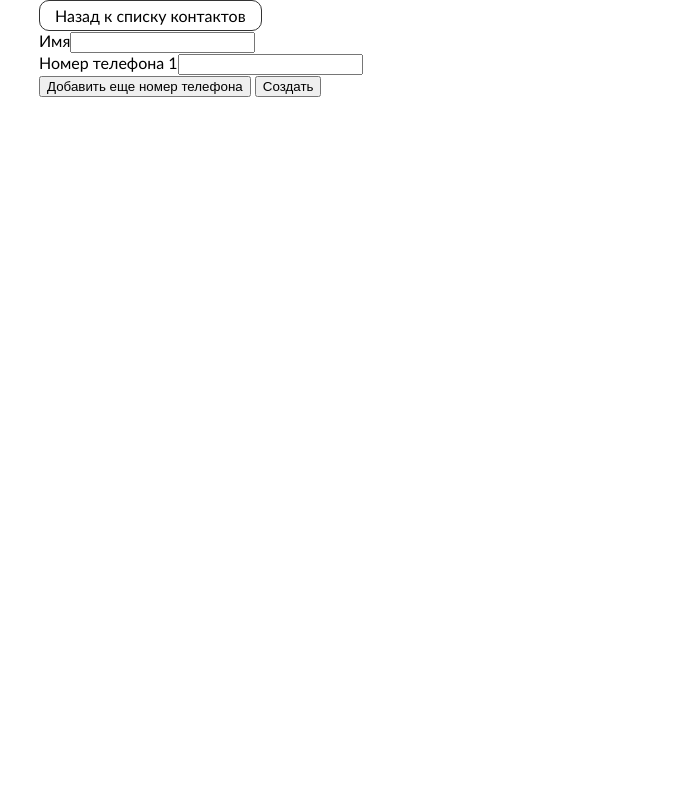
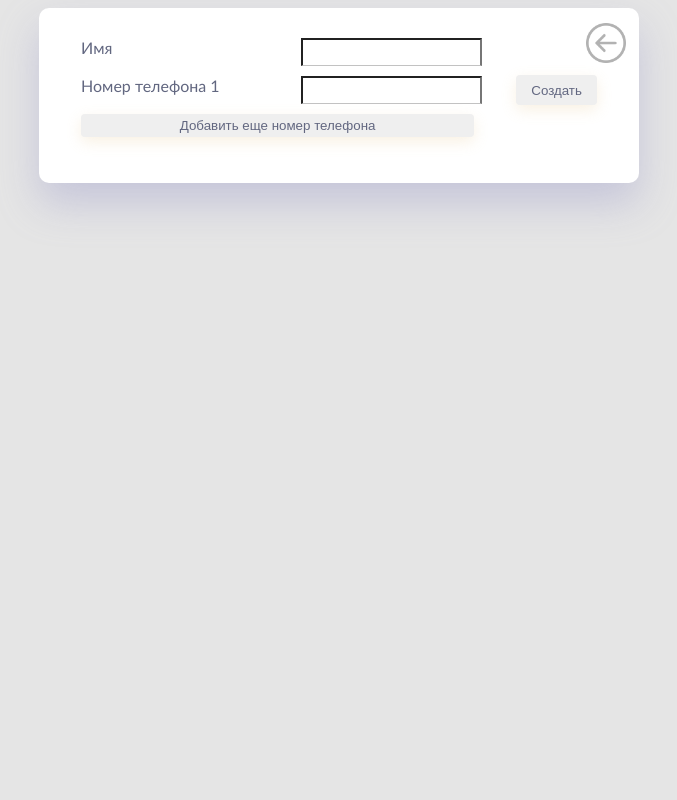
Before and after one commit to IlyasShingarov/CRUD, a PHP site: page /add.php in a window 1280 px wide. Shown: the whole page, without its empty margins (301-978 px from the left). Run offline with PHP 8.4, Linux system fonts and the light colour scheme; some libraries are stand-ins or nearby versions.

Commit message:
work in mcdonalds

```diff
--- a/add.php
+++ b/add.php
@@ -1,13 +1,26 @@
 <link rel="stylesheet" href="/assets/css/style.css">
 
-<a href="/" class="btn">Назад к списку контактов</a>
+<div class="main main__add">
 
-<form action="" method="post">
-    <label>Имя<input type="text" name="name"></label>
-    <div class="phones_list"></div>
-    <button type="button" id="add_btn_phone"> Добавить еще номер телефона</button>
-    <button type="submit">Создать</button>
-</form>
+    <a href="/" class="back"><img src="back.png" alt=""></a>
+
+    <form class="form" action="" method="post">
+        <div class="form__list">
+
+            <div class="card">
+                <label class="label">Имя</label>
+                <input class="input" type="text" name="name">
+            </div>
+
+            <div class="list">
+
+                </div>
+
+                <button class="add btn" type="button" id="add_btn_phone"> Добавить еще номер телефона</button>
+            </div>
+        <button class="create btn"type="submit">Создать</button>
+    </form>
+</div>
 
 <?php
 include_once "./config_db.php";
@@ -21,23 +34,36 @@ if($_SERVER["REQUEST_METHOD"] == "POST")
 ?>
 
 <script>
+
     let id = 0;
     function add_phone_field(e) {
             e.preventDefault();
         id++;
 
-        let list = document.querySelector(".phones_list");
+        let list = document.querySelector(".list");
 
+        let div = document.createElement("div");
+        let close = document.createElement("button");
+        div.classList.add("card");
+        close.classList.add("close");
         let label = document.createElement('label');
         label.className="phone";
         label.innerText = "Номер телефона " + id;
+        label.classList.add("label");
 
         let inp = document.createElement("input");
         inp.type="tel";
         inp.name="phone["+ (id - 1) +"]";
-        label.appendChild(inp);
-        list.appendChild(label);
+        inp.classList.add("input");
+        div.appendChild(label);
+        div.appendChild(inp);
+        // div.appendChild(close);
+
+        list.appendChild(div);
+
     }
+
+
 
     function init(e) {
         add_phone_field(e);
--- a/assets/css/style.css
+++ b/assets/css/style.css
@@ -4,28 +4,38 @@
 }
 
 body {
-    max-width:600px;
+    font-family: Calibri, serif;
+    background-color: #E5E5E5;
+
+}
+.main {
+    padding: 30px;
     margin:auto;
-    font-family: Calibri, serif;
+    color: #626780;
+    max-width: 600px;
+    background: #FFFFFF;
+    box-shadow: 0px 20px 40px rgba(149, 149, 201, 0.4);
+    border-radius: 10px;
+
 }
-
 .phone {
     display: block;
 }
 
 .btn {
-    border: 1px solid #333;
-    display: inline-block;
+    border: none;
     padding: 5px 15px;
     text-decoration: none;
-    border-radius: 10px;
-    color: #000;
+    border-radius: 4px;
+    color: #626780;
+    box-shadow: 0px 5px 15px rgba(227, 184, 115, 0.2);
+  transition: box-shadow 0.2s;
 }
 
 .btn:hover {
-    box-shadow: 0 0 5px rgba(0,0,0,0.3);
-    background: linear-gradient(to bottom, #fcfff4, #62625c);
-    color: #a00;
+    cursor: pointer;
+    box-shadow: none;
+  box-shadow: 0px 5px 10px rgba(149, 149, 201, 0.4);
 }
 
 .del_btn
@@ -38,9 +48,139 @@ body {
     /*fonst-size:10px;*/
 }
 
+.form__interface {
+    display: flex;
+    justify-content: space-between;
+    padding: 18px;
+}
+
+.footer__form {
+    display: flex;
+    justify-content: space-around;
+    margin-bottom: 30px;
+}
+
+.head {
+    display: flex;
+    justify-content: space-between;
+}
+
 .user {
     padding:10px;
-    margin:10px;
+    margin-bottom: 15px;
     box-shadow:0px 0px 10px 1px rgba(0,0,0,0.4);
     border-radius:10px;
+
+
 }
+
+
+
+/* add number */
+
+.main__add {
+    /* display: flex; */
+    position: relative;
+}
+
+img {
+    max-width: 40px;
+    max-height: 40px;
+}
+
+.back {
+    position: absolute;
+    right: 25px;
+    top: 15px;
+    max-width: 28px;
+    max-height: 28px;
+    opacity: 0.3;
+  }
+  .back:hover {
+    opacity: 1;
+  }
+
+.close {
+
+
+    width: 28px;
+    height: 28px;
+    opacity: 0.3;
+  }
+  .close:hover {
+    opacity: 1;
+  }
+  .close:before, .close:after {
+    position: absolute;
+    left: 0px;
+    content: ' ';
+    height: 28px;
+    width: 2px;
+    background-color: #333;
+  }
+  .close:before {
+    transform: rotate(45deg);
+  }
+  .close:after {
+    transform: rotate(-45deg);
+  }
+
+
+.form {
+    display: flex;
+    justify-content: space-around;
+}
+
+.form__list {
+
+}
+
+.create {
+    margin-left: 10px;
+    margin-top: 37px;
+    max-height: 30px;
+}
+
+.card {
+    display: flex;
+    justify-content: start;
+    margin-bottom: 10px;
+}
+
+.add {
+    min-width: 393px;
+    padding: 4px 8px;
+}
+
+.label {
+    min-width: 200px;
+    margin-right: 20px;
+}
+.input {
+    background-color: transparent;
+    /* border: none; */
+
+    border-bottom: 1px solid rgba(54, 54, 54, 0.3);
+    color: 	rgba(98, 103, 128,1);
+    padding: 5px 0;
+  }
+
+  .input::-webkit-input-placeholder {
+    color: 	rgba(98, 103, 128,0.5);
+  }
+
+  .input::-moz-placeholder {
+    color: 	rgba(98, 103, 128,0.5);
+  }
+
+  .input:-ms-input-placeholder {
+    color: 	rgba(98, 103, 128,0.5);
+  }
+
+  .input::-ms-input-placeholder {
+    color: 	rgba(98, 103, 128,0.5);
+  }
+
+  .input::placeholder {
+    color: 	rgba(98, 103, 128,0.5);
+  }
--- a/config_db.php
+++ b/config_db.php
@@ -7,9 +7,8 @@ function init_db()
         $dbname = 'test';
         $dsn = "pgsql:host=$host;port=$port;dbname=$dbname";
         $username = 'postgres';
-        $passwd = 'q0735516';
+        $passwd = '12345';
         return new PDO($dsn, $username, $passwd);
-        //$db_connection =
     } catch (PDOException $e) {
         print "Error!: " . $e->getMessage() . "<br />";
     }
--- a/db_queries.php
+++ b/db_queries.php
@@ -32,7 +32,7 @@ function get_contacts($db, $user)
 
 function get_by_name($db, $name)
 {
-    $statement = $db->prepare("SELECT * FROM users WHERE user_name like '$name' ORDER BY user_id");
+    $statement = $db->prepare("SELECT * FROM users WHERE user_name like '$name%' ORDER BY user_id");
     $statement->execute();
 
     return $statement->fetchAll();
--- a/update_entry.php
+++ b/update_entry.php
@@ -1,3 +1,5 @@
+<?php session_start();?>
+
 <link rel="stylesheet" href="/assets/css/style.css">
 
 <a href="/" class="btn">Назад к списку контактов</a>
@@ -6,7 +8,6 @@
 include_once "db_queries.php";
 include_once "io.php";
 include_once "config_db.php";
-session_start();
 $db = init_db();
 
 if (isset($_GET['upd']))
```
Also changed, not shown: index.php (+18 -6 lines), io.php (+13 -8 lines), back.png (added).
